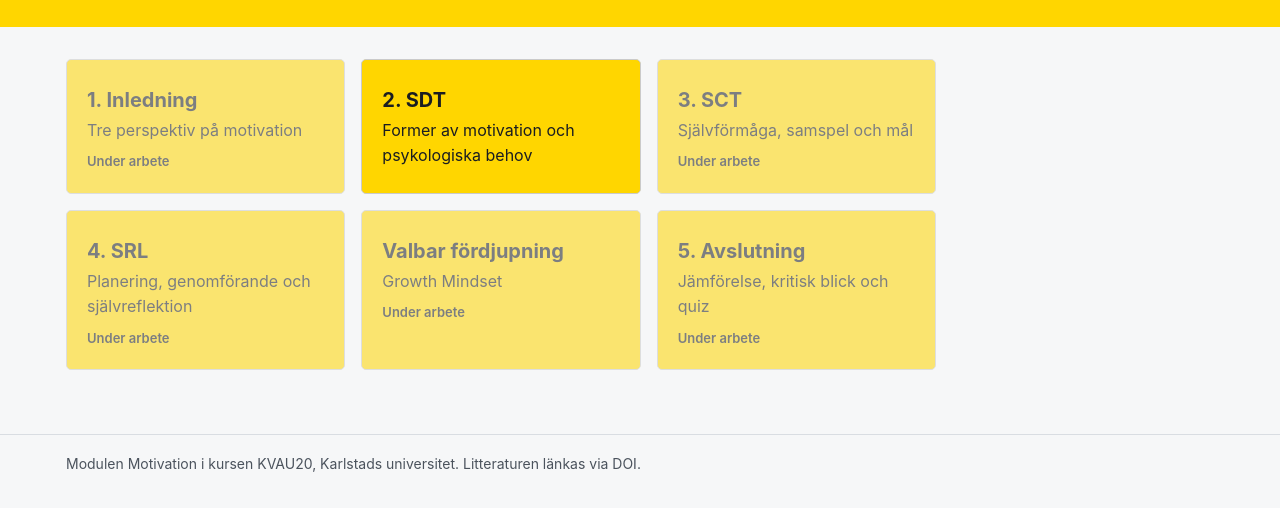
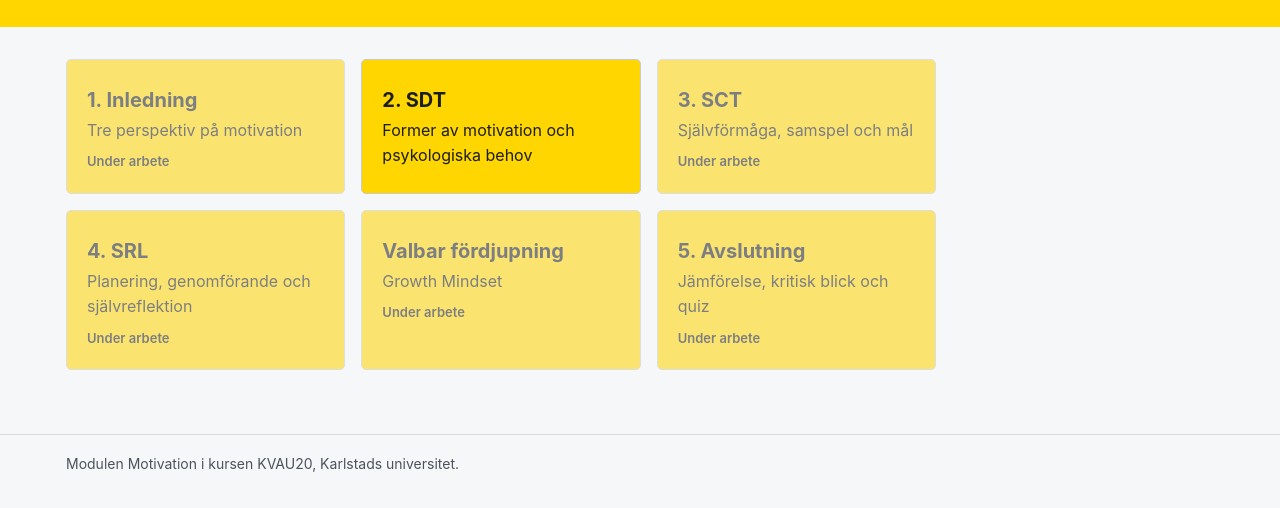
Before and after one commit to JimmyKarlssons/motivation, a plain HTML site: page index.html in a window 1280 px wide. Shown: the part 216-724 px from the top of the page. Drawn offline with Linux system fonts and the light colour scheme.

Commit message:
Ta bort meningen om DOI i sidfoten
Co-Authored-By: Claude Opus 5.5 <noreply@anthropic.com>

```diff
--- a/index.html
+++ b/index.html
@@ -18,7 +18,7 @@
 <div class="ram"><main id="innehall" class="modul-main">
 <div class="rutor"><div class="ruta ej-klar"><h2>1. Inledning</h2><p>Tre perspektiv på motivation</p><small>Under arbete</small></div><a class="ruta" href="sdt.html"><h2>2. SDT</h2><p>Former av motivation och psykologiska behov</p></a><div class="ruta ej-klar"><h2>3. SCT</h2><p>Självförmåga, samspel och mål</p><small>Under arbete</small></div><div class="ruta ej-klar"><h2>4. SRL</h2><p>Planering, genomförande och självreflektion</p><small>Under arbete</small></div><div class="ruta ej-klar"><h2>Valbar fördjupning</h2><p>Growth Mindset</p><small>Under arbete</small></div><div class="ruta ej-klar"><h2>5. Avslutning</h2><p>Jämförelse, kritisk blick och quiz</p><small>Under arbete</small></div></div>
 </main></div>
-<footer class="fot"><div>Modulen Motivation i kursen KVAU20, Karlstads universitet. Litteraturen länkas via DOI.</div></footer>
+<footer class="fot"><div>Modulen Motivation i kursen KVAU20, Karlstads universitet.</div></footer>
 <script src="assets/sida.js" defer></script>
 </body>
 </html>
```
Also changed, not shown: sdt.html (+1 -1 lines).
